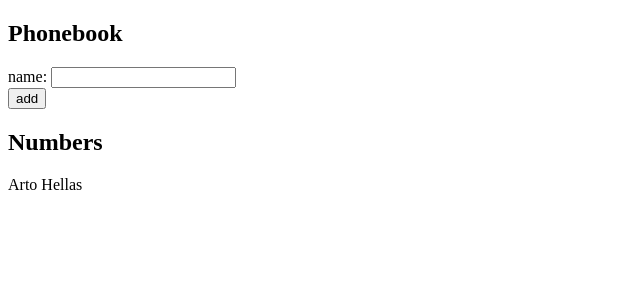
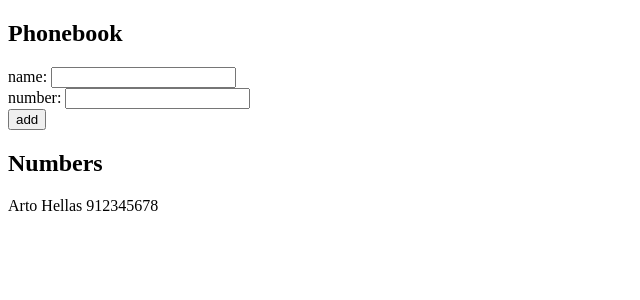
Before and after one commit to cbrit0/fullstack-open, a React (Vite) app in the folder part2/phonebook/: page / in a window 1280 px wide. Shown: the top 300 px of the page, without its empty margins (0-640 px from the left). Built offline with nearby package versions, Linux system fonts and the light colour scheme.

Commit message:
exercise 2.8

```diff
--- a/part2/phonebook/src/App.jsx
+++ b/part2/phonebook/src/App.jsx
@@ -2,11 +2,13 @@
 
 const App = () => {
   const [persons, setPersons] = useState([
-    { name: 'Arto Hellas' }
+    { name: 'Arto Hellas', number: '912345678' }
   ])
   const [newName, setNewName] = useState('')
+  const [newNumber, setNewNumber] = useState('')
 
   const handleNameChange = (event) => setNewName(event.target.value)
+  const handleNumberChange = (event) => setNewNumber(event.target.value)
 
   const addPerson = (event) => {
     event.preventDefault()
@@ -14,7 +16,7 @@
     if (persons.find(person => person.name === newName)) {
       alert(`${newName} is already added to phonebook`)
     } else {
-      setPersons(persons.concat({ name: newName }))
+      setPersons(persons.concat({ name: newName, number: newNumber }))
     }
   }
 
@@ -26,12 +28,15 @@
           name: <input value={newName} onChange={handleNameChange} />
         </div>
         <div>
+          number: <input value={newNumber} onChange={handleNumberChange}/>
+        </div>
+        <div>
           <button type="submit">add</button>
         </div>
       </form>
       <h2>Numbers</h2>
       {persons.map(person =>
-        <p key={person.name}>{person.name}</p>
+        <p key={person.name}>{person.name} {person.number}</p>
       )}
     </div>
   )
```
